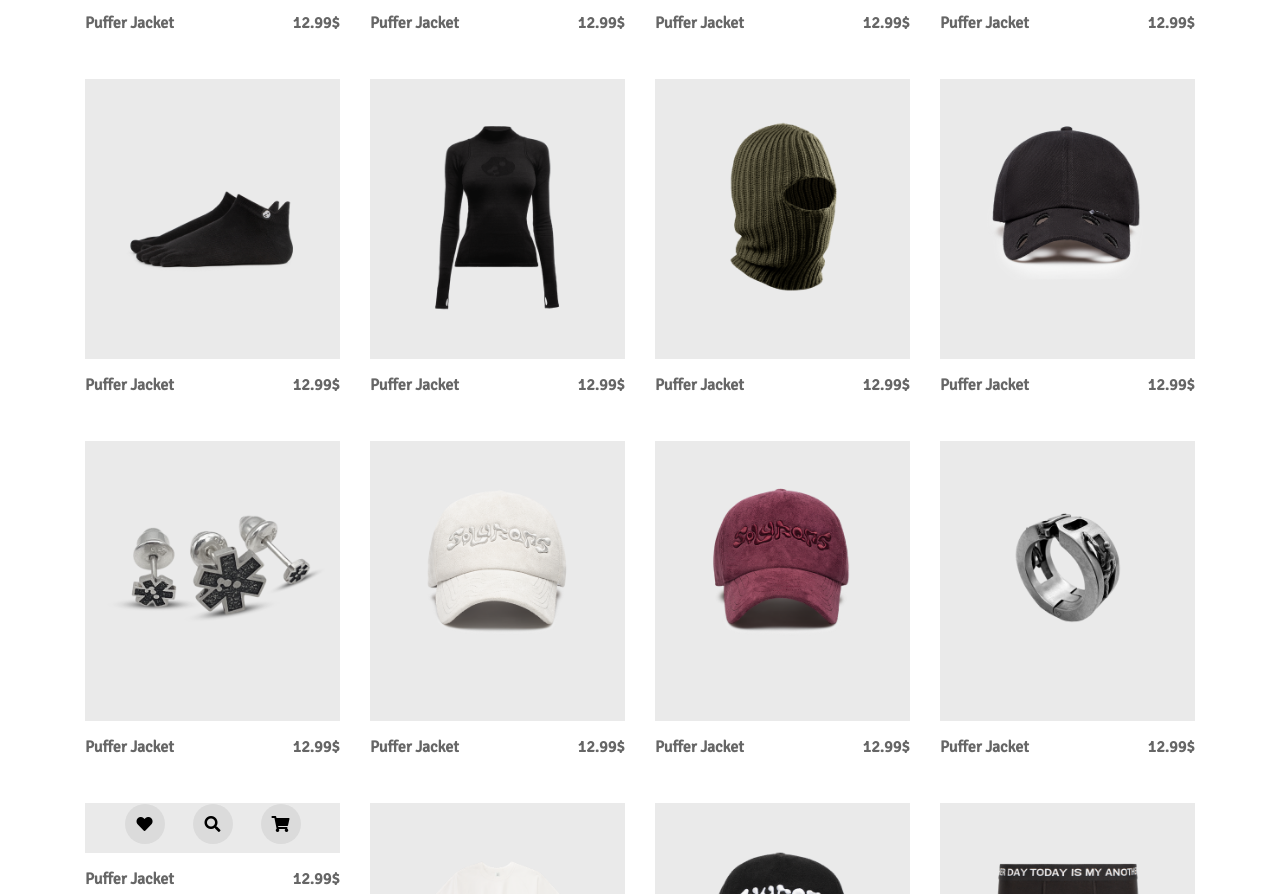
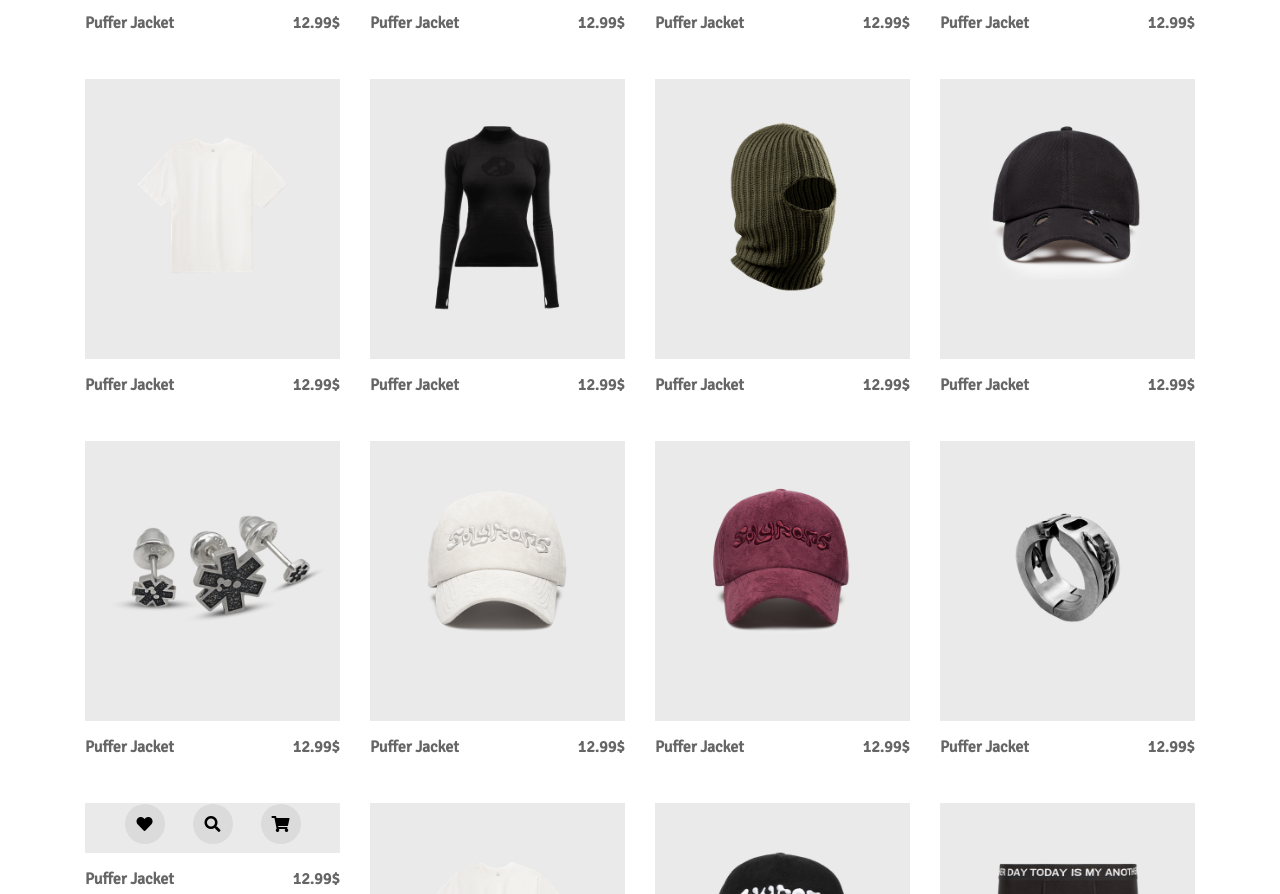
Before and after one commit to haminhnhat2106/bng4, a plain HTML site: page index.html in a window 1280 px wide. Shown: the part 1143-2037 px from the top of the page. Drawn offline with Linux system fonts and the light colour scheme.

Commit message:
Update index.html

```diff
--- a/index.html
+++ b/index.html
@@ -192,7 +192,7 @@
 
 			<div class="col-3 ">
 			<div class="vien">
-			<img src="img/_5FINGERS_ socks pack short.png" alt="" class="img-100">&nbsp; &nbsp;
+			<img src="img/_SADDLE_ t-shirt white.png" alt="" class="img-100">&nbsp; &nbsp;
 			<div class="icon">
 
 			  <a href="#"><i class="fas fa-heart"></i></a>
```
